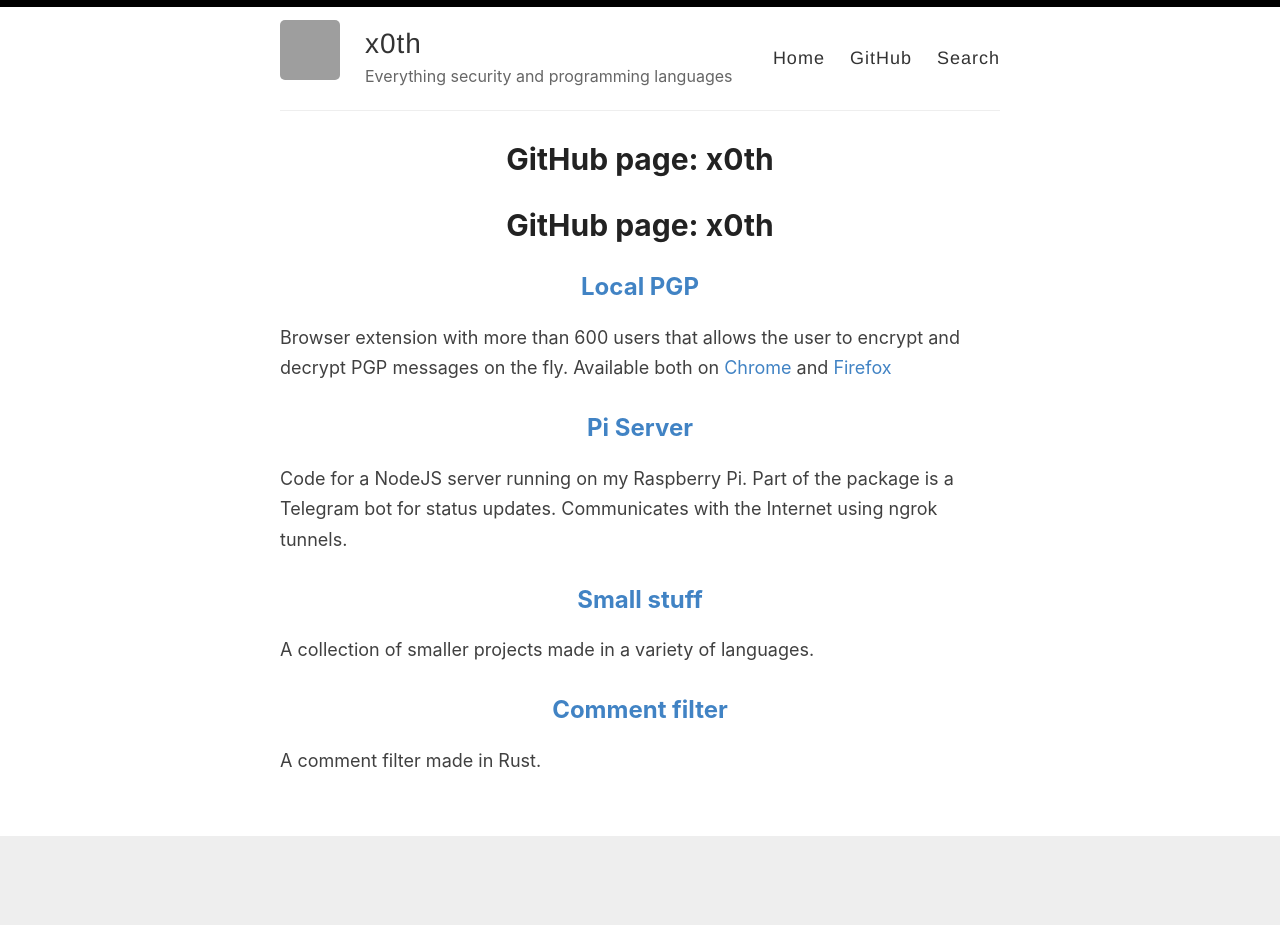
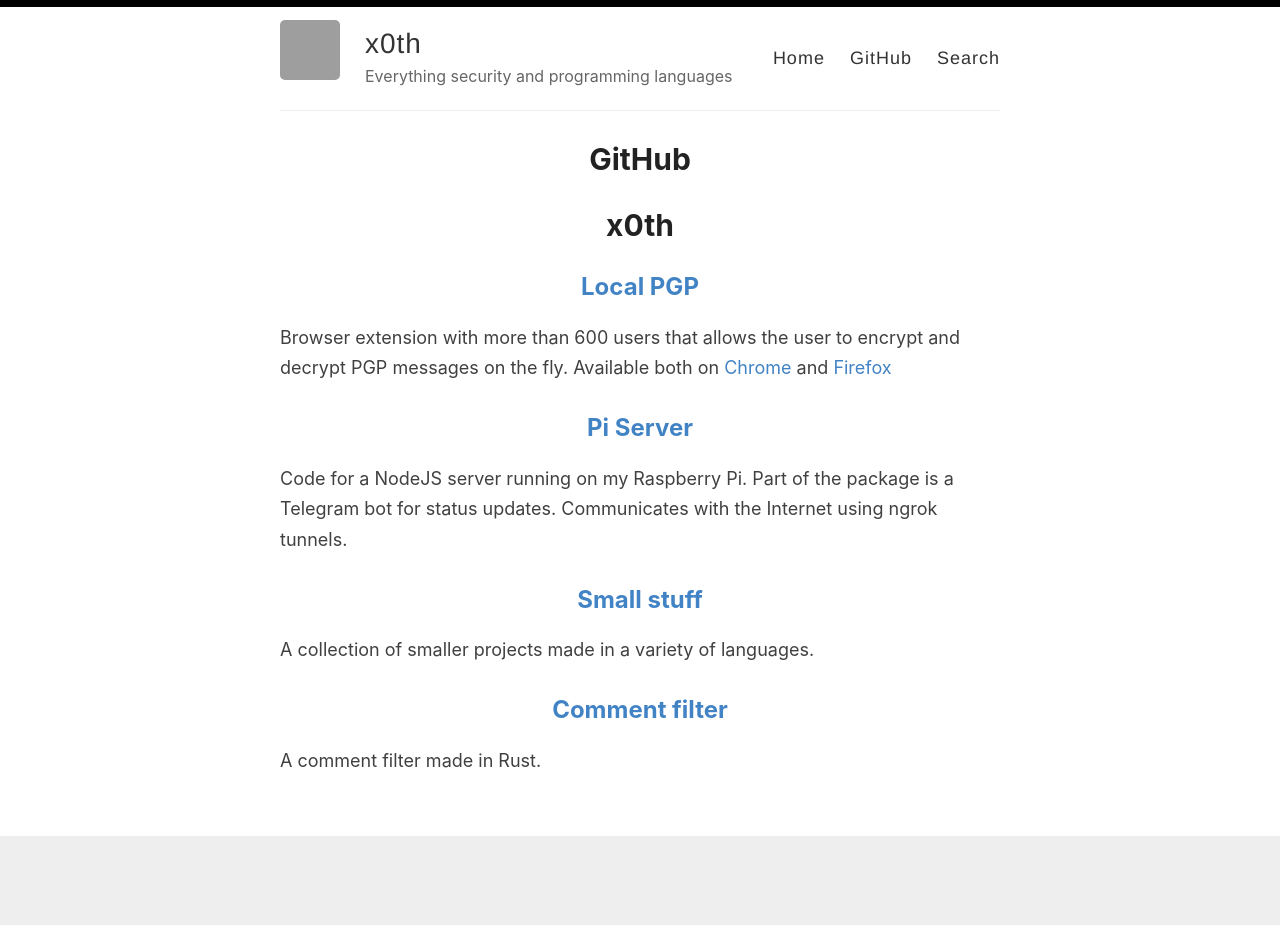
Before and after one commit to x0th/x0th.github.io, a Jekyll site: the page built from _pages/github.md, in a window 1280 px wide. Built offline with Jekyll 4.4.1, drawn with Linux system fonts in a browser that asks for light colours; our own code applies the rules of GitHub Pages for plain Markdown files; grey boxes are pictures that could not be loaded.

Commit message:
Minor fix 2

```diff
--- a/_pages/github.md
+++ b/_pages/github.md
@@ -1,9 +1,10 @@
 ---
 layout: page
+title: GitHub
 permalink: /github/
 ---
 
-# GitHub page: [x0th](https://github.com/x0th)
+# [x0th](https://github.com/x0th)
 
 [Local PGP](https://github.com/x0th/Local-PGP)
 ---
```
Also changed, not shown: _posts/2020-06-17-analyzing-curl.md (+1 -1 lines).
